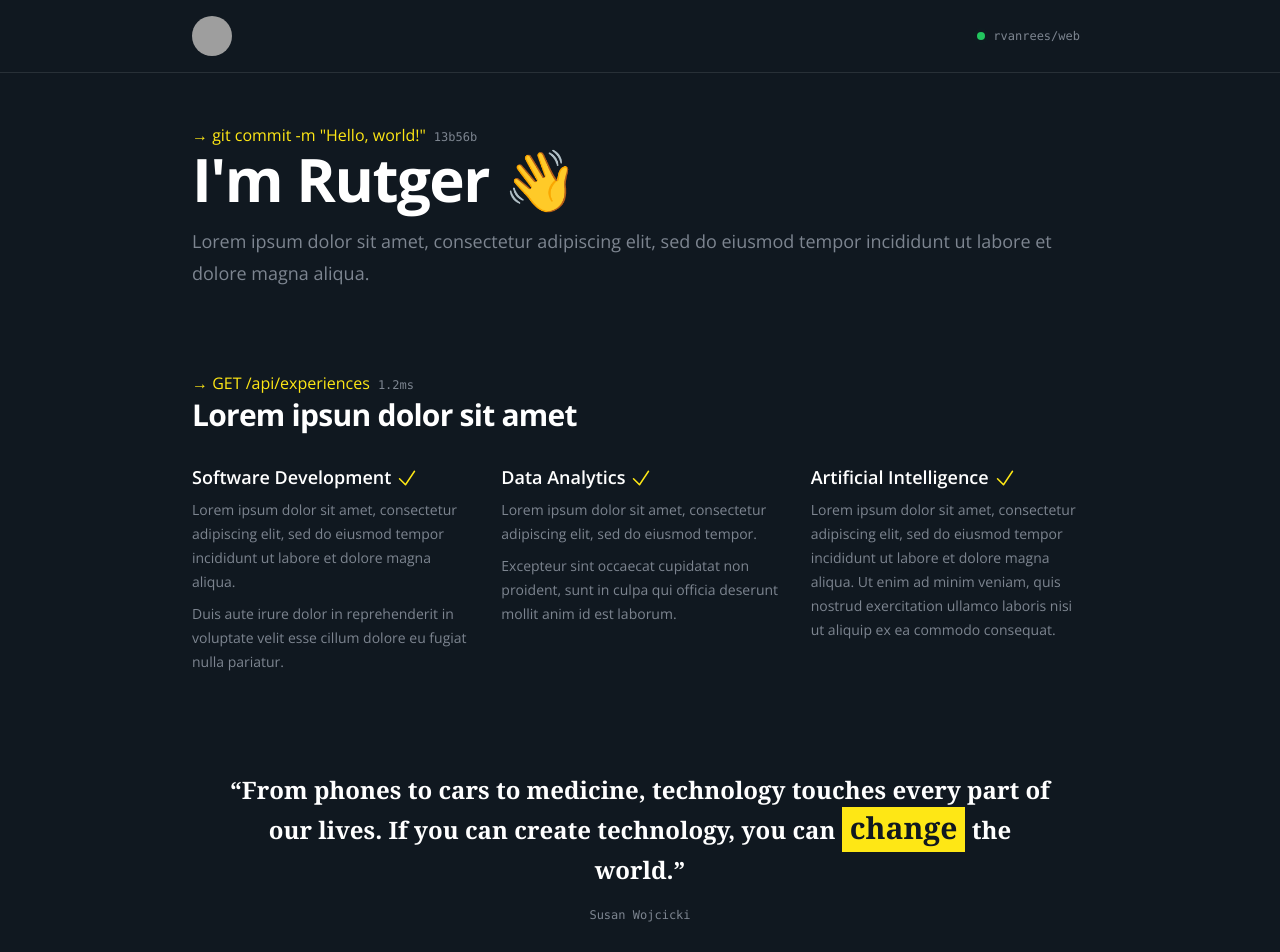
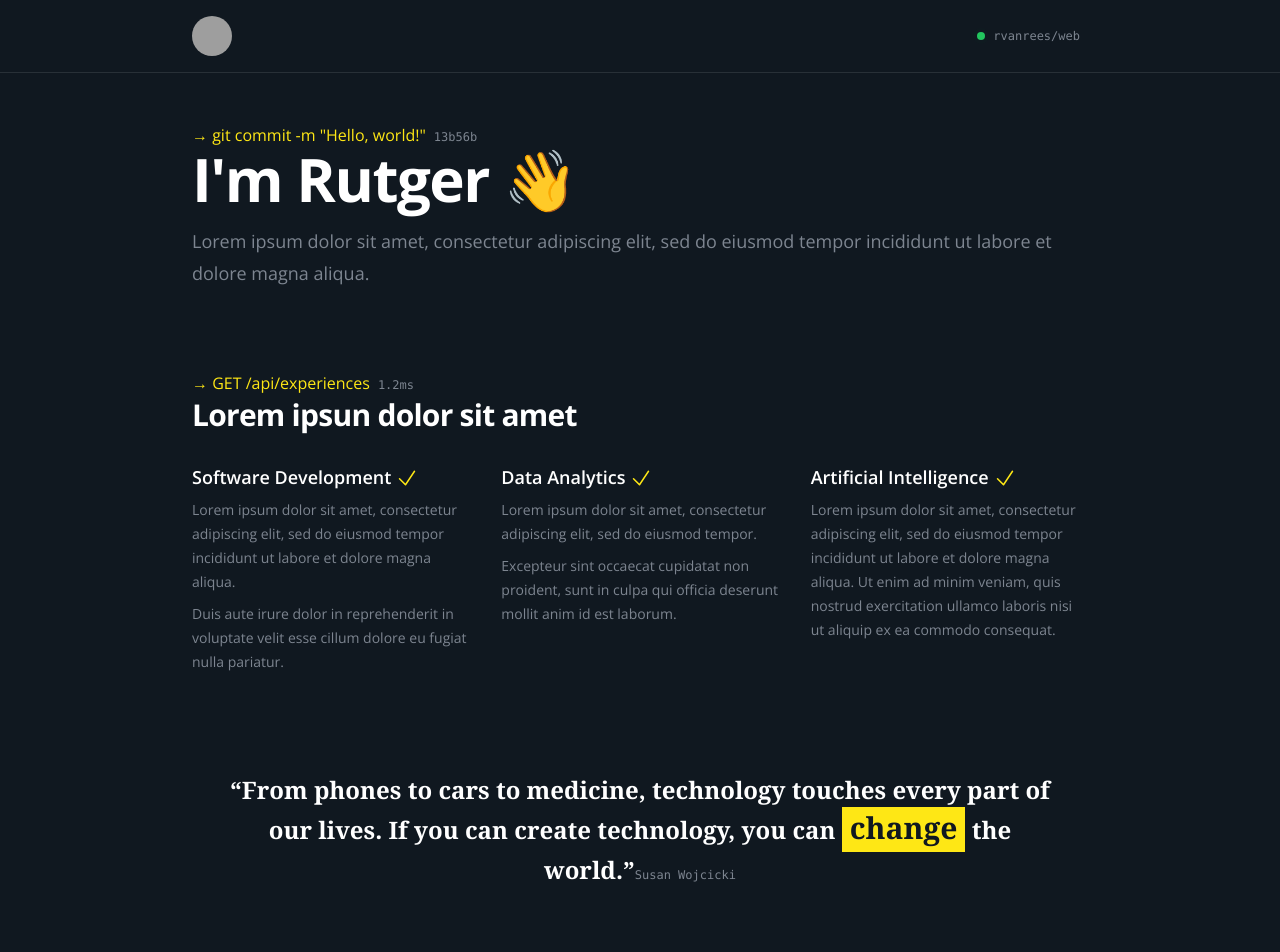
Before and after one commit to rvanrees/web, a Next.js app: page / in a window 1280 px wide. Shown: the top 952 px of the page. Built offline with nearby package versions, Linux system fonts and the light colour scheme; grey boxes are pictures that could not be loaded.

Commit message:
Update Quote.tsx

```diff
--- a/src/app/components/Quote.tsx
+++ b/src/app/components/Quote.tsx
@@ -3,14 +3,12 @@ const Quote = () => {
     <div className="mx-auto max-w-2xl lg:max-w-4xl px-6 py-24 lg:px-8">
       <figure>
         <blockquote className="text-center text-xl font-semibold leading-8 sm:text-2xl sm:leading-10 text-white font-serif">
-          <p>
-            “From phones to cars to medicine, technology touches every part of
-            our lives. If you can create technology, you can{" "}
-            <span className="bg-secondary px-2 pb-1 text-charcoal text-2xl sm:text-3xl">
-              change
-            </span>{" "}
-            the world.”
-          </p>
+          “From phones to cars to medicine, technology touches every part of our
+          lives. If you can create technology, you can{" "}
+          <span className="bg-secondary px-2 pb-1 text-charcoal text-2xl sm:text-3xl hover:bg-white cursor-crosshair transition">
+            change
+          </span>{" "}
+          the world.”
           <a
             href="https://en.wikipedia.org/wiki/Susan_Wojcicki"
             target="_blank"
```
